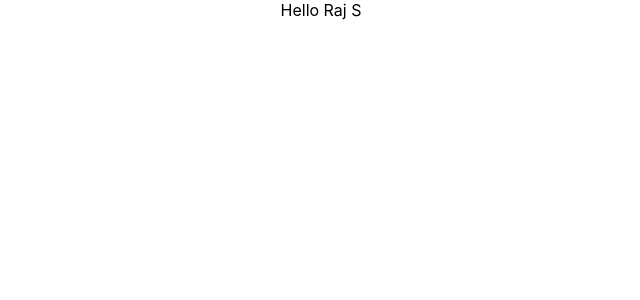
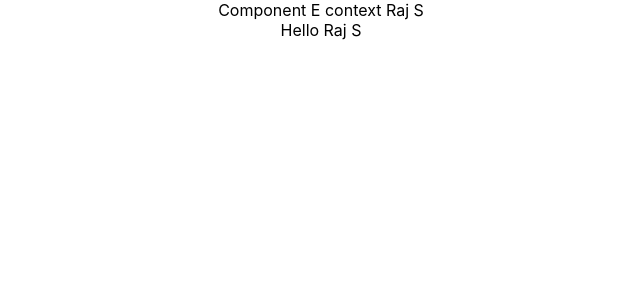
Before and after one commit to raj-savsani/ReactJs, a React (Create React App) app in the folder hello-world/: page / in a window 1280 px wide. Shown: the top 300 px of the page, without its empty margins (319-959 px from the left). Built offline with nearby package versions, Linux system fonts and the light colour scheme.

Commit message:
context type Property
in this this is another method of ContextType but limition is if there is a multiple username UserConsumer & UserPRovider approch is solution

```diff
--- a/hello-world/src/components/ComponentE.js
+++ b/hello-world/src/components/ComponentE.js
@@ -1,14 +1,18 @@
-import React, { Component } from 'react'
-import ComponentF from './ComponentF'
+import React, { Component } from "react";
+import ComponentF from "./ComponentF";
+import UserContext from "./UserContext";
 
 class ComponentE extends Component {
+static contextType = UserContext
   render() {
     return (
       <div>
+        Component E context {this.context}
         <ComponentF></ComponentF>
       </div>
-        )
+    );
   }
 }
 
-export default ComponentE
+// ComponentE.contextType = UserContext;
+export default ComponentE;
--- a/hello-world/src/components/UserContext.js
+++ b/hello-world/src/components/UserContext.js
@@ -1,9 +1,10 @@
 import React, { Component } from 'react'
 
-const UserContext = React.createContext()
+const UserContext = React.createContext('Raj Sav')
 
 const UserProvider = UserContext.Provider
 
 const UserConsumer = UserContext.Consumer
 
 export {UserProvider, UserConsumer}
+export default UserContext
```
Lines whose indentation alone changed are shown as unchanged.
